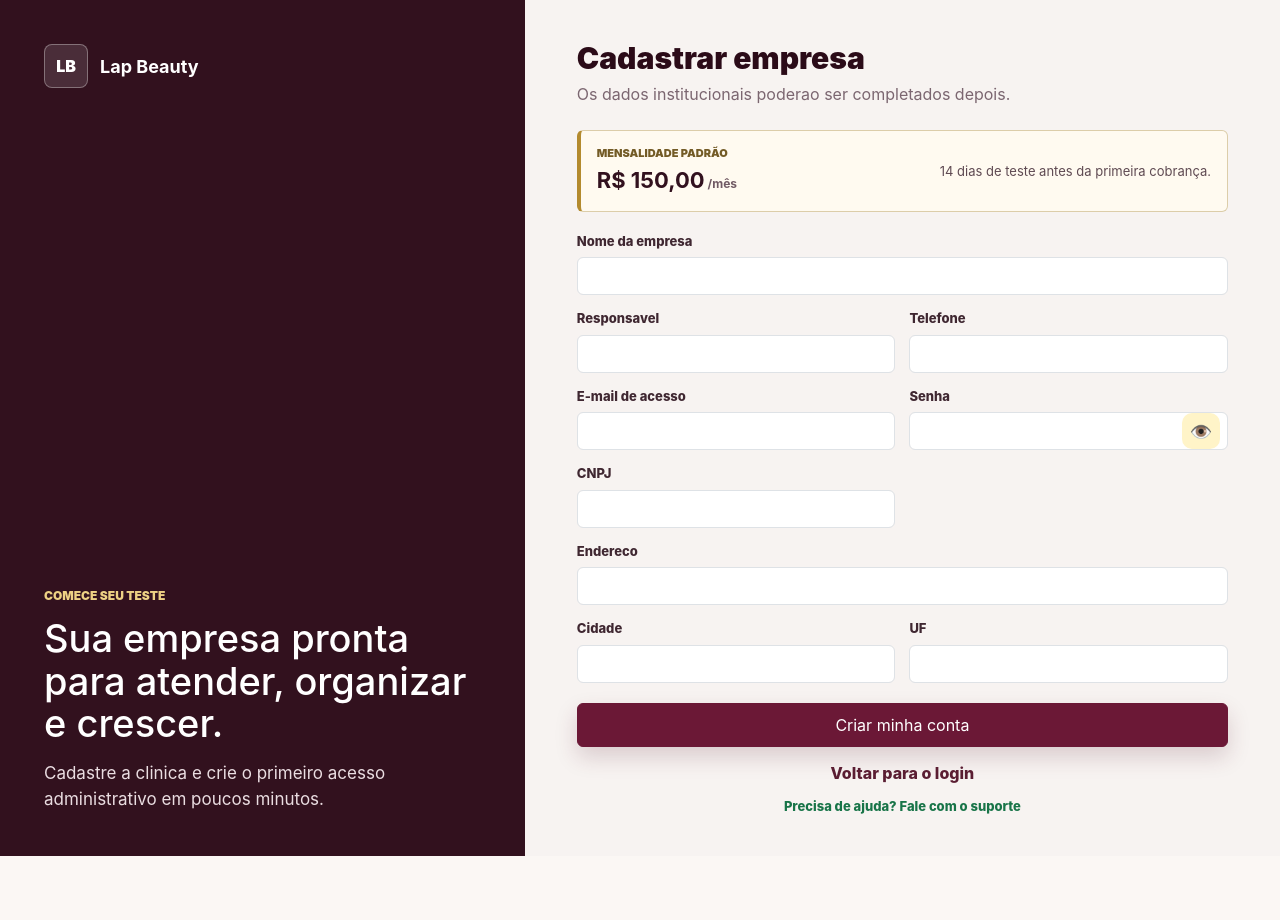
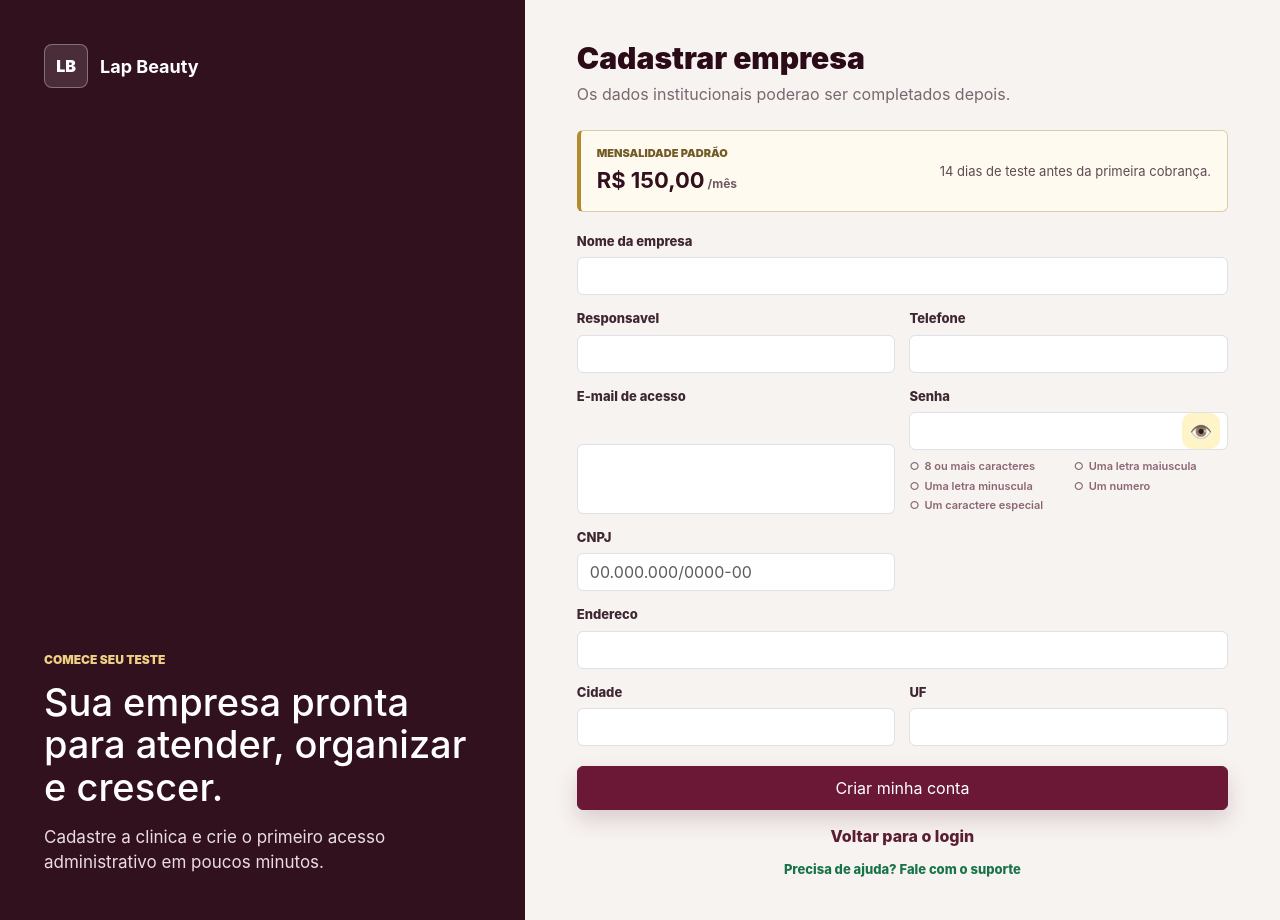
Before and after one commit to AlaorFurquim/SistemaEsticaGloriaFront, a React (Create React App) app: page /inscricao in a window 1280 px wide. Before the commit the page ends 856 px from the top, so only its background shows below. Built offline with nearby package versions, Linux system fonts and the light colour scheme; no server answers.

Commit message:
Exibe PIX e valida cadastro publico

```diff
--- a/src/pages/Inscricao.js
+++ b/src/pages/Inscricao.js
@@ -1,5 +1,6 @@
 import { useEffect, useState } from "react";
 import { Link } from "react-router-dom";
+import { QRCodeSVG } from "qrcode.react";
 import api from "../api";
 import { alertaErro, alertaSucesso } from "../utils/alerts";
 import { linkLiberacaoWhatsApp, linkSuporteWhatsApp } from "../utils/whatsappSupport";
@@ -15,6 +16,20 @@ const inicial = {
   cidade: "",
   uf: ""
 };
+
+const criteriosSenha = (senha) => ({
+  tamanho: senha.length >= 8,
+  maiuscula: /[A-Z]/.test(senha),
+  minuscula: /[a-z]/.test(senha),
+  numero: /\d/.test(senha),
+  especial: /[^A-Za-z0-9]/.test(senha)
+});
+
+const mascararCnpj = (valor) => valor.replace(/\D/g, "").slice(0, 14)
+  .replace(/^(\d{2})(\d)/, "$1.$2")
+  .replace(/^(\d{2})\.(\d{3})(\d)/, "$1.$2.$3")
+  .replace(/\.(\d{3})(\d)/, ".$1/$2")
+  .replace(/(\d{4})(\d)/, "$1-$2");
 
 export default function Inscricao() {
   const [form, setForm] = useState(inicial);
@@ -33,16 +48,18 @@ export default function Inscricao() {
   }, []);
 
   const alterar = (campo, valor) => setForm((atual) => ({ ...atual, [campo]: valor }));
+  const senhaValida = Object.values(criteriosSenha(form.senha)).every(Boolean);
 
   async function cadastrar(e) {
     e.preventDefault();
     if (enviando) return;
+    if (!senhaValida) return alertaErro("Crie uma senha forte atendendo a todos os requisitos.");
     try {
       setEnviando(true);
       const resposta = await api.post("/publico/inscricao", form);
       localStorage.setItem("loginEmail", form.email.trim().toLowerCase());
       alertaSucesso(resposta.data?.mensagem || "Empresa cadastrada.");
-      setCadastroConcluido({ ...form });
+      setCadastroConcluido({ dados: { ...form }, cobranca: resposta.data?.cobranca || null });
     } catch (erro) {
       alertaErro(erro.response?.data || "Nao foi possivel concluir o cadastro.");
     } finally {
@@ -70,9 +87,16 @@ export default function Inscricao() {
           <span className="signup-kicker">Cadastro recebido</span>
           <h2>Agora solicite a liberacao do acesso</h2>
           <p>Sua empresa foi cadastrada. Envie a mensagem pronta ao suporte para avisar nossa equipe e concluir a liberacao.</p>
-          <div className="signup-success-company"><span>Empresa</span><strong>{cadastroConcluido.nomeEmpresa}</strong><small>{cadastroConcluido.email}</small></div>
-          <a className="btn btn-success signup-whatsapp" href={linkLiberacaoWhatsApp(cadastroConcluido)} target="_blank" rel="noreferrer">Solicitar liberacao pelo WhatsApp</a>
-          <Link className="signup-back" to="/login">Ir para o login</Link>
+          <div className="signup-success-company"><span>Empresa</span><strong>{cadastroConcluido.dados.nomeEmpresa}</strong><small>{cadastroConcluido.dados.email}</small></div>
+          {cadastroConcluido.cobranca?.pixConfigurado && cadastroConcluido.cobranca?.pixCopiaECola ? (
+            <div className="signup-payment">
+              <QRCodeSVG value={cadastroConcluido.cobranca.pixCopiaECola} size={210} level="M" />
+              <div><span>Primeira mensalidade</span><strong>{Number(cadastroConcluido.cobranca.valor).toLocaleString("pt-BR", { style: "currency", currency: "BRL" })}</strong><small>Vencimento em {new Date(cadastroConcluido.cobranca.vencimento).toLocaleDateString("pt-BR", { timeZone: "UTC" })}</small><textarea value={cadastroConcluido.cobranca.pixCopiaECola} readOnly /><button type="button" className="btn btn-outline-dark" onClick={() => navigator.clipboard.writeText(cadastroConcluido.cobranca.pixCopiaECola)}>Copiar codigo PIX</button></div>
+            </div>
+          ) : <p className="signup-payment-warning">O PIX ainda nao esta disponivel. Fale com o suporte para concluir a liberacao.</p>}
+          <p className="signup-payment-note">Depois do pagamento, avise nossa equipe. O acesso sera liberado assim que confirmarmos o recebimento.</p>
+          <a className="btn btn-success signup-whatsapp" href={linkLiberacaoWhatsApp(cadastroConcluido.dados)} target="_blank" rel="noreferrer">Avisar pagamento pelo WhatsApp</a>
+          <Link className="btn btn-primary signup-paid-button" to="/login">Ja paguei</Link>
         </section>
       ) : <form className="signup-form" onSubmit={cadastrar}>
         <header>
@@ -108,9 +132,12 @@ export default function Inscricao() {
                 {mostrarSenha ? "🙈" : "👁️"}
               </button>
             </div>
+            <ul className="password-requirements">
+              {Object.entries({ tamanho: "8 ou mais caracteres", maiuscula: "Uma letra maiuscula", minuscula: "Uma letra minuscula", numero: "Um numero", especial: "Um caractere especial" }).map(([chave, texto]) => <li className={criteriosSenha(form.senha)[chave] ? "valid" : ""} key={chave}>{texto}</li>)}
+            </ul>
           </label>
           <label>CNPJ
-            <input className="form-control" value={form.cnpj} onChange={(e) => alterar("cnpj", e.target.value)} />
+            <input className="form-control" inputMode="numeric" placeholder="00.000.000/0000-00" maxLength={18} value={form.cnpj} onChange={(e) => alterar("cnpj", mascararCnpj(e.target.value))} />
           </label>
           <label className="signup-wide">Endereco
             <input className="form-control" value={form.endereco} onChange={(e) => alterar("endereco", e.target.value)} />
--- a/src/style.css
+++ b/src/style.css
@@ -1848,6 +1848,7 @@ canvas {
 .signup-submit{width:100%;min-height:44px;margin-top:20px}
 .signup-back{display:block;text-align:center;color:var(--primary);font-weight:800;text-decoration:none;margin-top:14px}
 .signup-support-link,.login-support-link{display:block;margin-top:12px;text-align:center;color:#187448;font-size:13px;font-weight:800;text-decoration:none}.signup-success{display:block}.signup-success-icon{display:grid;place-items:center;width:48px;height:48px;margin-bottom:18px;border-radius:50%;background:#e7f7ed;color:#187448;font-size:25px;font-weight:900}.signup-success>p{max-width:560px;color:#5f4a52;line-height:1.55}.signup-success-company{display:grid;gap:3px;margin:22px 0;padding:16px;border:1px solid #dccda9;border-radius:6px;background:#fff}.signup-success-company span{color:#735b26;font-size:11px;font-weight:900;text-transform:uppercase}.signup-success-company small{color:#705963}.signup-whatsapp{display:flex;align-items:center;justify-content:center;width:100%;min-height:46px}.login-support-link{color:#187448}.billing-support-button{display:flex;justify-content:center;width:100%;margin-top:12px}
+.password-requirements{display:grid;grid-template-columns:1fr 1fr;gap:3px 10px;margin:2px 0 0;padding:0;list-style:none;font-size:11px;font-weight:600;color:#8b6674}.password-requirements li::before{content:"○";margin-right:5px}.password-requirements li.valid{color:#187448}.password-requirements li.valid::before{content:"✓"}.signup-payment{display:grid;grid-template-columns:auto minmax(0,1fr);gap:20px;align-items:center;margin:18px 0;padding:18px;border:1px solid #dccda9;border-radius:6px;background:#fff}.signup-payment svg{padding:6px;border:1px solid #e3d9bd;max-width:100%;height:auto}.signup-payment>div{display:grid;gap:5px}.signup-payment span{color:#735b26;font-size:11px;font-weight:900;text-transform:uppercase}.signup-payment strong{font-size:24px;color:#32111e}.signup-payment textarea{width:100%;min-height:64px;margin-top:5px;padding:7px;resize:none;border:1px solid #ddd;border-radius:5px;font-size:10px}.signup-payment-note,.signup-payment-warning{padding:12px;border-radius:6px;background:#fffaf0}.signup-paid-button,.signup-whatsapp{margin-top:10px;text-decoration:none}.signup-paid-button{display:flex;align-items:center;justify-content:center;width:100%;min-height:46px}
 .sidebar-footer-actions{display:grid;gap:8px;margin-top:auto;padding-top:14px}.sidebar-footer-actions .support-button,.sidebar-footer-actions .logout-button{width:100%;margin:0}.support-button{white-space:normal}
 
 .platform-page{min-height:100vh;background:#f4f5f7;padding:28px;color:#17202a}
@@ -2020,3 +2021,4 @@ canvas {
 .login-logo-monogram{display:grid!important;place-items:center;background:var(--primary);color:#fff;font-size:24px;font-weight:900}
 .sidebar-footer-actions{position:fixed;left:24px;bottom:max(18px,env(safe-area-inset-bottom));z-index:3;width:230px;padding-top:10px;background:var(--sidebar)}.sidebar-footer-actions .logout-button{position:static!important;inset:auto!important;width:100%!important}.main-menu{padding-bottom:132px}
 @media(max-width:900px){.sidebar-footer-actions{position:absolute;left:18px;right:18px;width:auto;bottom:max(18px,env(safe-area-inset-bottom))}}
+@media(max-width:600px){.signup-payment{grid-template-columns:1fr;justify-items:center}.signup-payment>div{width:100%}.password-requirements{grid-template-columns:1fr}}
```
